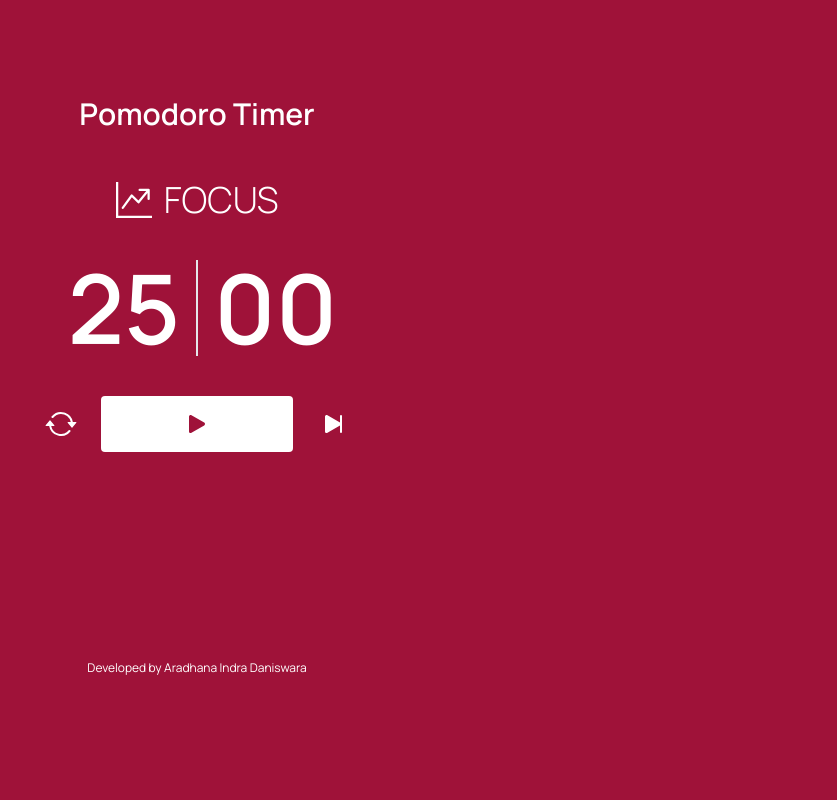
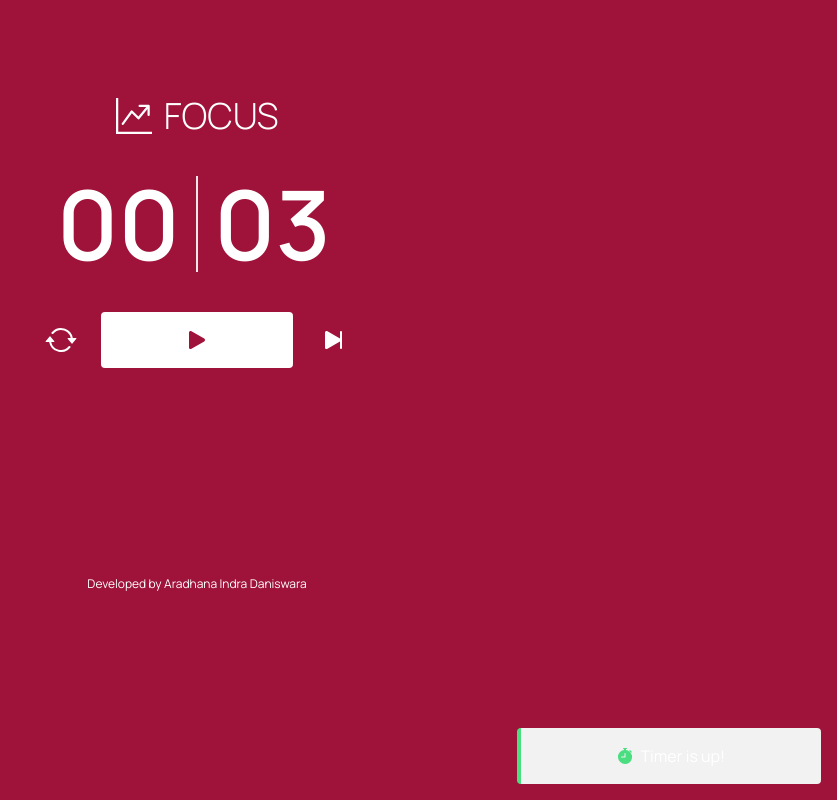
Before and after one commit to AradhanaID/Pomodoro-Timer, a React (Vite) app: page / in a window 1280 px wide. Shown: the whole page, without its empty margins (443-1280 px from the left). Built offline with nearby package versions, Linux system fonts and the light colour scheme.

Commit message:
File Refactoring

```diff
--- a/src/App.tsx
+++ b/src/App.tsx
@@ -1,20 +1,14 @@
 import {useContext } from "react";
-import StartButton from "./components/StartButton";
-import ResetButton from "./components/ResetButton";
-
-import Timer from "./components/Timer";
 import { TimerContext } from "./context/TimerContext";
-import NextButton from "./components/NextButton";
-import PomodoroStatus from "./components/PomodoroStatus";
+import { NextButton, PomodoroStatus, ResetButton, StartButton, Timer } from "./components/Pomodoro";
+import { MenuSelector } from "./components";
+import Alert from "./components/Alert";
 
 function App() {
-  const timer = useContext(TimerContext);
-  if (!timer) return null
-
-  const { timerState } = timer;
+  const { timerState } = useContext(TimerContext)!;
   return (
     <div className={`${timerState.current.value.backgroundColor} min-h-screen font-sans text-white flex flex-col gap-4 items-center pt-24 transition-colors duration-200 ease-in-out`}>
-      <h1 className="font-semibold text-3xl mb-8">Pomodoro Timer</h1>
+      <Alert />
       <PomodoroStatus />
       <Timer />
       <div className="flex items-center gap-6">
--- /dev/null
+++ b/src/components/Alert.tsx
@@ -0,0 +1,35 @@
+import React, { useEffect, useRef, useState } from 'react'
+import { CheckCircleFill, CheckLg, Stopwatch, StopwatchFill } from 'react-bootstrap-icons'
+
+const Alert = () => {
+  const [isVisible, invoke] = useAlert();
+  useEffect(() => {
+    console.log(isVisible)
+  }, [isVisible])
+  return (
+    <div className={`toast transition-opacity`}>
+      <div className="alert border-l-4 border-green-400 rounded px-24">
+        <div>
+          <StopwatchFill color='#4ade80' />
+          <span className='text-white'>Timer is up!</span>
+        </div>
+      </div>
+    </div>
+  )
+}
+
+export const useAlert = (): [React.MutableRefObject<boolean>, () => void] => {
+  let isVisible = useRef(false);
+
+  const invoke = () => {
+    console.log("invoke is called");
+    isVisible = true
+    setTimeout(() => {
+      console.log("setTimeout stopped");
+      isVisible = false;
+    }, 5000)
+  }
+  return [isVisible, invoke];
+}
+
+export default Alert
--- /dev/null
+++ b/src/components/MenuSelector.tsx
@@ -0,0 +1,15 @@
+import React from 'react'
+
+const MenuSelector = () => {
+  return (
+    <div className="dropdown">
+      <label tabIndex={0} className="btn m-1">Pomodoro Timer</label>
+      <ul tabIndex={0} className="dropdown-content menu p-2 shadow bg-white text-black rounded w-52">
+        <li><a>Item 1</a></li>
+        <li><a>Item 2</a></li>
+      </ul>
+    </div>
+  )
+}
+
+export default MenuSelector
--- a/src/components/NextButton.tsx
+++ b/src/components/Pomodoro/NextButton.tsx
@@ -1,5 +1,5 @@
 import React, { useContext } from 'react'
-import { TimerContext } from '../context/TimerContext';
+import { TimerContext } from '../../context/TimerContext';
 import { SkipEndFill } from 'react-bootstrap-icons'
 const NextButton = () => {
   const timer = useContext(TimerContext);
--- a/src/components/PomodoroStatus.tsx
+++ b/src/components/Pomodoro/PomodoroStatus.tsx
@@ -1,6 +1,7 @@
 import React, { useContext } from 'react'
-import { TimerContext } from '../context/TimerContext';
+
 import { CupHot, GraphUpArrow, Headphones } from 'react-bootstrap-icons'
+import { TimerContext } from '../../context/TimerContext';
 
 const PomodoroStatus = () => {
   const { timerState } = useContext(TimerContext)!;
--- a/src/components/ResetButton.tsx
+++ b/src/components/Pomodoro/ResetButton.tsx
@@ -1,12 +1,9 @@
 import { useContext } from 'react';
-import { TimerContext } from '../context/TimerContext';
 import { ArrowRepeat } from "react-bootstrap-icons"
+import { TimerContext } from '../../context/TimerContext';
 const ResetButton = () => {
 
-  const timer = useContext(TimerContext);
-  if (!timer) return null
-
-  const { stop } = timer;
+  const { stop } = useContext(TimerContext)!;
 
   return (
     <div className='cursor-pointer' onClick={stop}>
--- a/src/components/StartButton.tsx
+++ b/src/components/Pomodoro/StartButton.tsx
@@ -1,12 +1,8 @@
 import { useContext } from 'react';
-import { TimerContext } from '../context/TimerContext';
 import { PlayFill, PauseFill } from 'react-bootstrap-icons'
+import { TimerContext } from '../../context/TimerContext';
 const StartButton = () => {
-
-  const timer = useContext(TimerContext);
-  if (!timer) return null
-
-  const { isPlaying, play, pause, timerState } = timer;
+  const { isPlaying, play, pause, timerState } = useContext(TimerContext)!;
 
   return (
     <>
--- a/src/components/Timer.tsx
+++ b/src/components/Pomodoro/Timer.tsx
@@ -1,10 +1,8 @@
 import { useContext, useMemo } from "react";
-import { TimerContext } from "../context/TimerContext";
+import { TimerContext } from "../../context/TimerContext";
 
 const Timer = () => {
-  const timerProvider = useContext(TimerContext);
-  if (!timerProvider) return null;
-  const { timer } = timerProvider;
+  const { timer } = useContext(TimerContext)!;
 
   const minutes = useMemo(() => Math.floor(timer / 60), [timer])
   const seconds = useMemo(() => timer % 60, [timer])
--- /dev/null
+++ b/src/components/Pomodoro/index.ts
@@ -0,0 +1,7 @@
+import NextButton from "./NextButton";
+import PomodoroStatus from "./PomodoroStatus";
+import ResetButton from "./ResetButton";
+import StartButton from "./StartButton";
+import Timer from "./Timer";
+
+export {NextButton, PomodoroStatus, ResetButton, StartButton, Timer}
--- /dev/null
+++ b/src/components/index.ts
@@ -0,0 +1,2 @@
+import MenuSelector from "./MenuSelector";
+export {MenuSelector}
--- a/src/context/TimerContext.tsx
+++ b/src/context/TimerContext.tsx
@@ -1,6 +1,7 @@
 import { createContext, useEffect, useRef, useState } from "react";
 import { timerHead, TimerType } from "../data/TimerData";
 import { Node } from "../datastructures/Node";
+import { useAlert } from "../components/Alert";
 export type TimerContextType = {
   timer: number;
   isPlaying: boolean;
@@ -25,7 +26,7 @@ export const TimerContextProvider = ({
   const counter = useRef<any>(null)
   const timerState = useRef(timerHead())
   const [timer, setTimer] = useState(timerState.current.value.defaultTime);
-
+  const [isVisible, invoke] = useAlert();
   if (!timerState) {
     return null
   }
@@ -33,6 +34,7 @@ export const TimerContextProvider = ({
   useEffect(() => {
     if (timer <= 0) {
       nextState();
+      invoke();
     }
   }, [timer])
 
--- a/src/data/TimerData.ts
+++ b/src/data/TimerData.ts
@@ -12,7 +12,7 @@ export type TimerType = {
 export const STATES = [
   {
     name: 'Focus',
-    defaultTime: 1500,
+    defaultTime: 3,
     backgroundColor: 'bg-rose-800',
     color: 'text-rose-800'
   },
```
